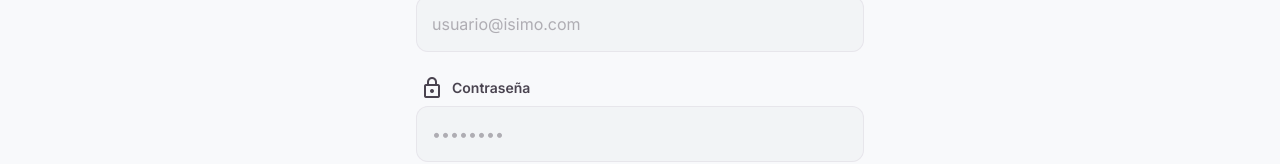
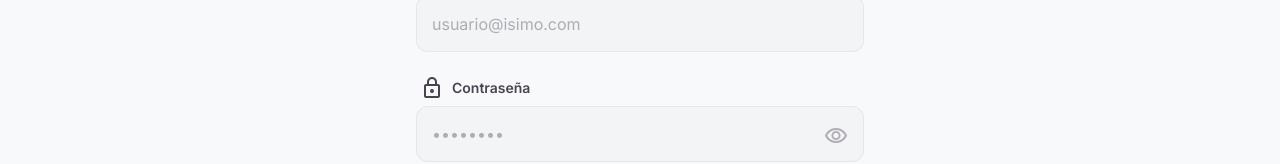
Before and after one commit to danielpachong14-cell/-MasterIsimo, a Next.js app in the folder frontend/: page /login in a window 1280 px wide. Shown: the part 777-941 px from the top of the page. Built offline with nearby package versions, Linux system fonts and the light colour scheme; no server answers.

Commit message:
feat(auth): implementar botón para mostrar/ocultar contraseña en el login

```diff
--- a/frontend/src/app/(auth)/login/page.tsx
+++ b/frontend/src/app/(auth)/login/page.tsx
@@ -20,6 +20,7 @@ type LoginForm = z.infer<typeof loginSchema>
 export default function LoginPage() {
   const [loading, setLoading] = useState(false)
   const [error, setError] = useState<string | null>(null)
+  const [showPassword, setShowPassword] = useState(false)
   const router = useRouter()
   const supabase = createClient()
 
@@ -104,14 +105,26 @@ export default function LoginPage() {
               {...register("email")}
             />
             <div className="space-y-1">
+              <div className="relative group/pass">
                 <Input
                   label="Contraseña"
-                type="password"
+                  type={showPassword ? "text" : "password"}
                   placeholder="••••••••"
                   icon="lock"
                   error={errors.password?.message}
+                  className="pr-12"
                   {...register("password")}
                 />
+                <button
+                  type="button"
+                  onClick={() => setShowPassword(!showPassword)}
+                  className="absolute right-4 bottom-3.5 text-on-surface-variant/40 hover:text-primary transition-colors focus:outline-none z-10"
+                >
+                  <span className="material-symbols-outlined text-[20px]">
+                    {showPassword ? "visibility_off" : "visibility"}
+                  </span>
+                </button>
+              </div>
               <div className="flex justify-end px-1">
                 <Link
                   href="/recuperar"
```
Lines whose indentation alone changed are shown as unchanged.
